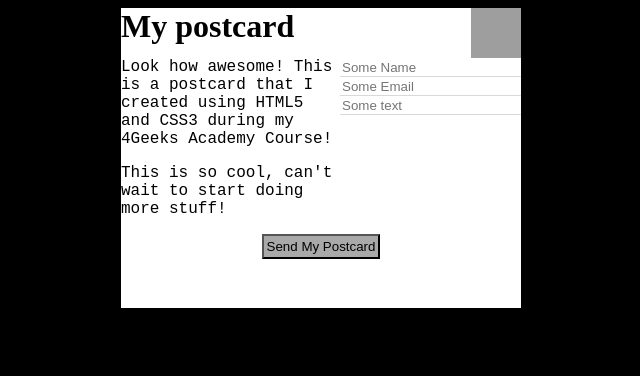
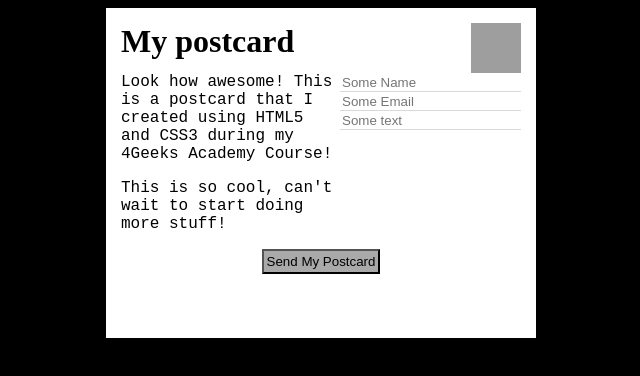
Before and after one commit to dnlg88/postcard-exercise, a plain HTML site: page index.html in a window 1280 px wide. Shown: the whole page, without its empty margins (319-959 px from the left). Drawn offline with Linux system fonts and the light colour scheme; grey boxes are pictures that could not be loaded.

Commit message:
Update styles.css
added padding to postcard body

```diff
--- a/styles.css
+++ b/styles.css
@@ -7,6 +7,7 @@ body {
 	width: 400px;
 	height: 300px;
 	margin: auto;
+	padding: 15px;
 }
 
 .postcard-header {
```
